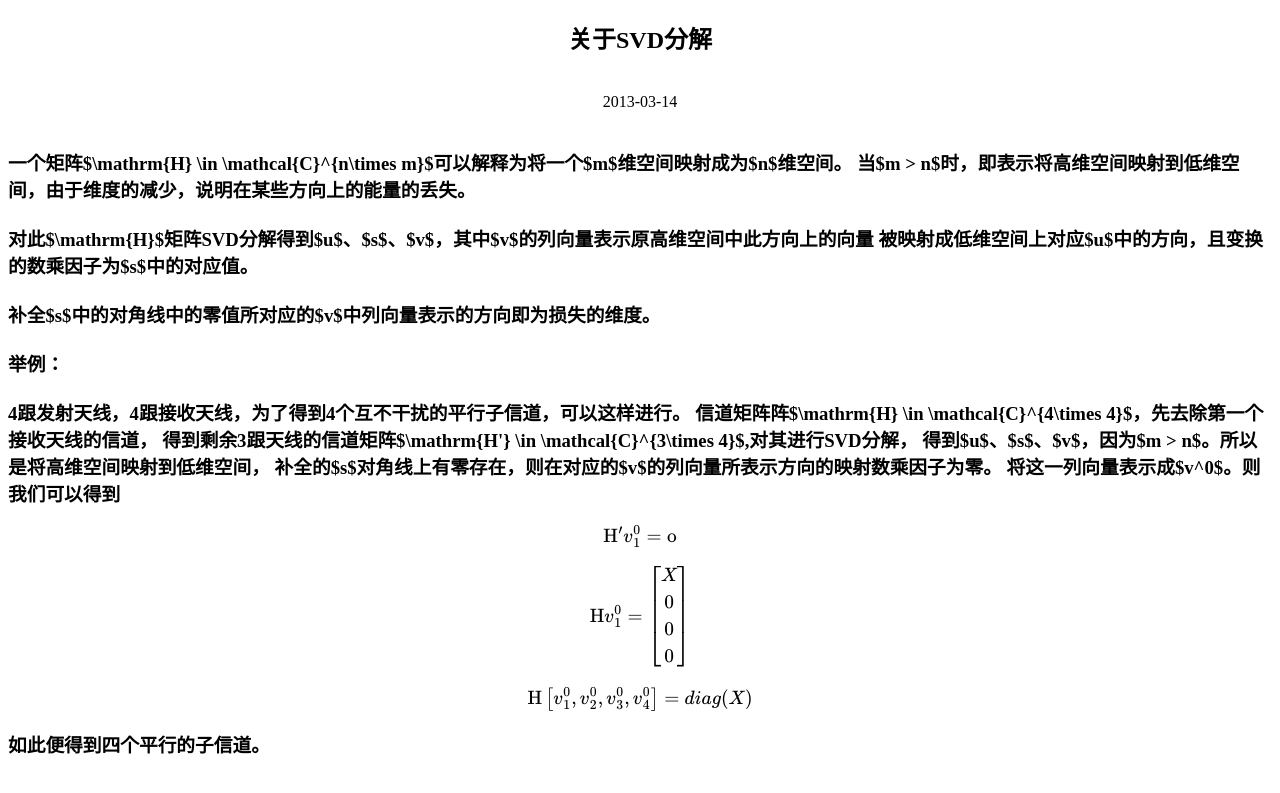
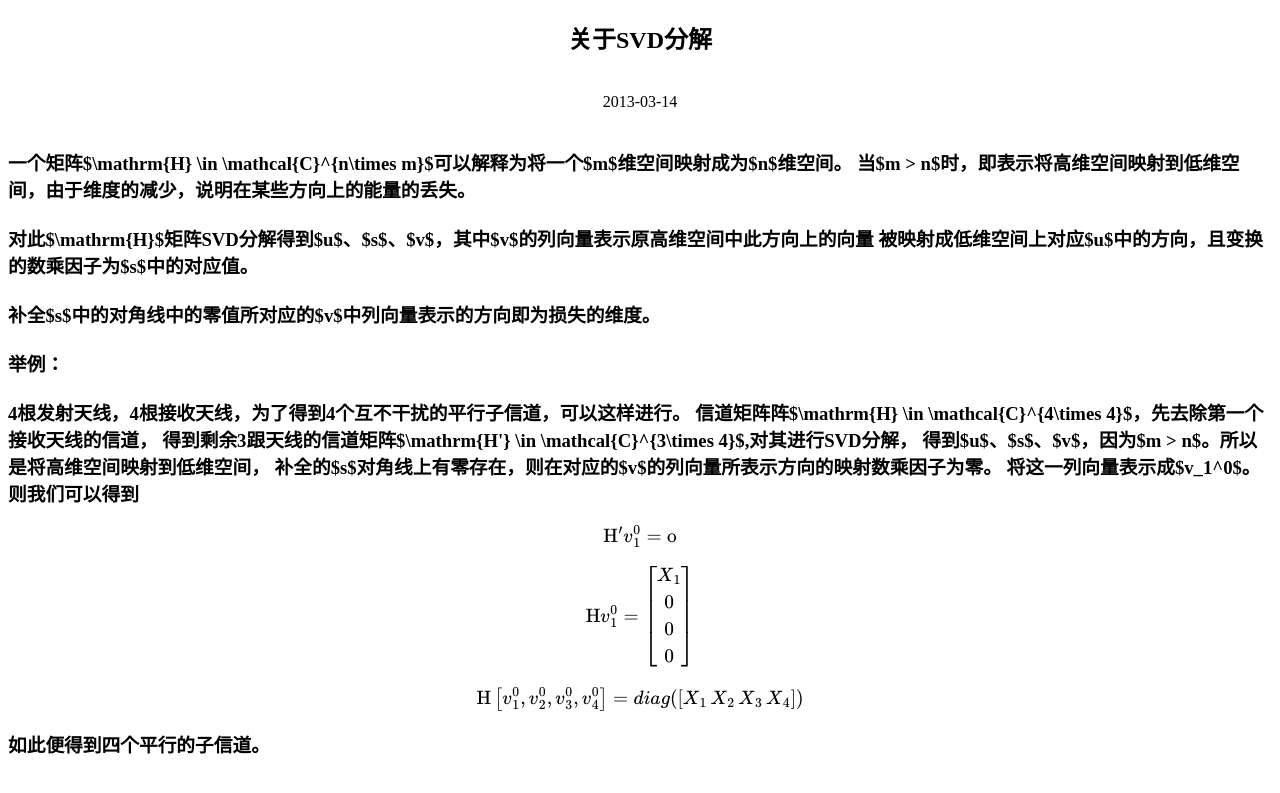
Before and after one commit to gejigeji/gejigeji.github.com, a Jekyll site: the page 404/index.html, which Jekyll copies as it is, in a window 1280 px wide. Shown: the top 793 px of the page. Built offline with Jekyll 4.4.1, drawn with Linux system fonts in a browser that asks for light colours; formulas are drawn with MathJax 3.

Commit message:
icon本页跳转

```diff
--- a/404/index.html
+++ b/404/index.html
@@ -20,12 +20,12 @@
 	    </br></br>
 	    举例：
 	    </br></br>
-	    4跟发射天线，4跟接收天线，为了得到4个互不干扰的平行子信道，可以这样进行。
+	    4根发射天线，4根接收天线，为了得到4个互不干扰的平行子信道，可以这样进行。
 	    信道矩阵阵$\mathrm{H} \in \mathcal{C}^{4\times 4}$，先去除第一个接收天线的信道，
 	    得到剩余3跟天线的信道矩阵$\mathrm{H'} \in \mathcal{C}^{3\times 4}$,对其进行SVD分解，
 	    得到$u$、$s$、$v$，因为$m > n$。所以是将高维空间映射到低维空间，
 	    补全的$s$对角线上有零存在，则在对应的$v$的列向量所表示方向的映射数乘因子为零。
-	    将这一列向量表示成$v^0$。则我们可以得到
+	    将这一列向量表示成$v_1^0$。则我们可以得到
 
 	    $$\mathrm{H'} v_1^0 = \mathrm{o}$$
 
@@ -33,7 +33,7 @@
 	    \left[
 	    \begin{array}
 	    {cccc}
-	    X\\
+	    X_1\\
 	    0\\
 	    0\\
 	    0
@@ -41,7 +41,7 @@
 	    \right]
 	    $$
 
-	    $$\mathrm{H} \left[ v_1^0, v_2^0, v_3^0, v_4^0 \right]=diag(X)$$
+	    $$\mathrm{H} \left[ v_1^0, v_2^0, v_3^0, v_4^0 \right]=diag([X_1\,X_2\,X_3\,X_4])$$
 
 	    如此便得到四个平行的子信道。
 	    </h3>
--- a/icon/index.html
+++ b/icon/index.html
@@ -52,7 +52,7 @@
 	--><div class="white_two"></div><!--
 	--><div class="three"></div><!--
 	--><div class="white_three"></div><!--
-	--><div class="four" onclick="window.open('http://gejigeji.github.com/')"></div><!--
+	--><div class="four" onclick="window.location.href='http://gejigeji.github.com/'"></div><!--
 	--><div class="white_three"></div><!--
 	--><div class="three"></div><!--
 	--><div class="white_two"></div><!--
```
